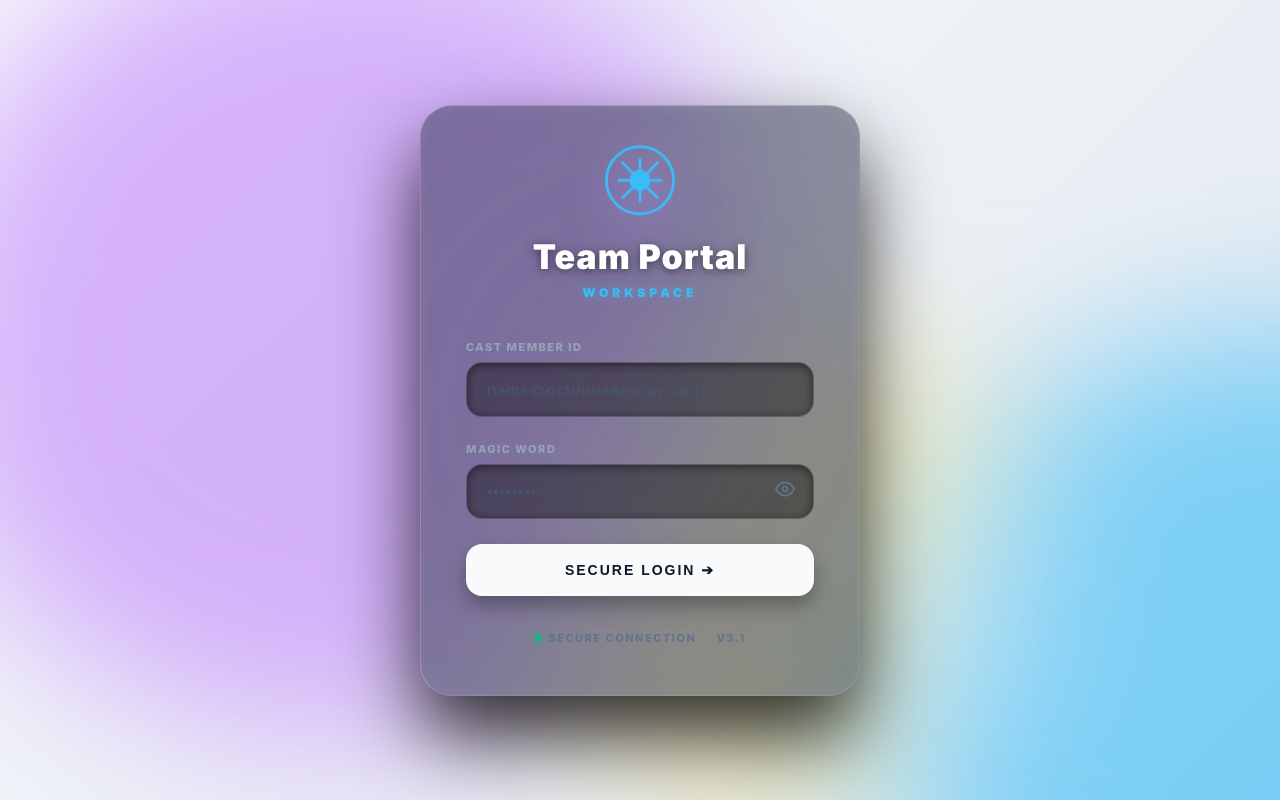
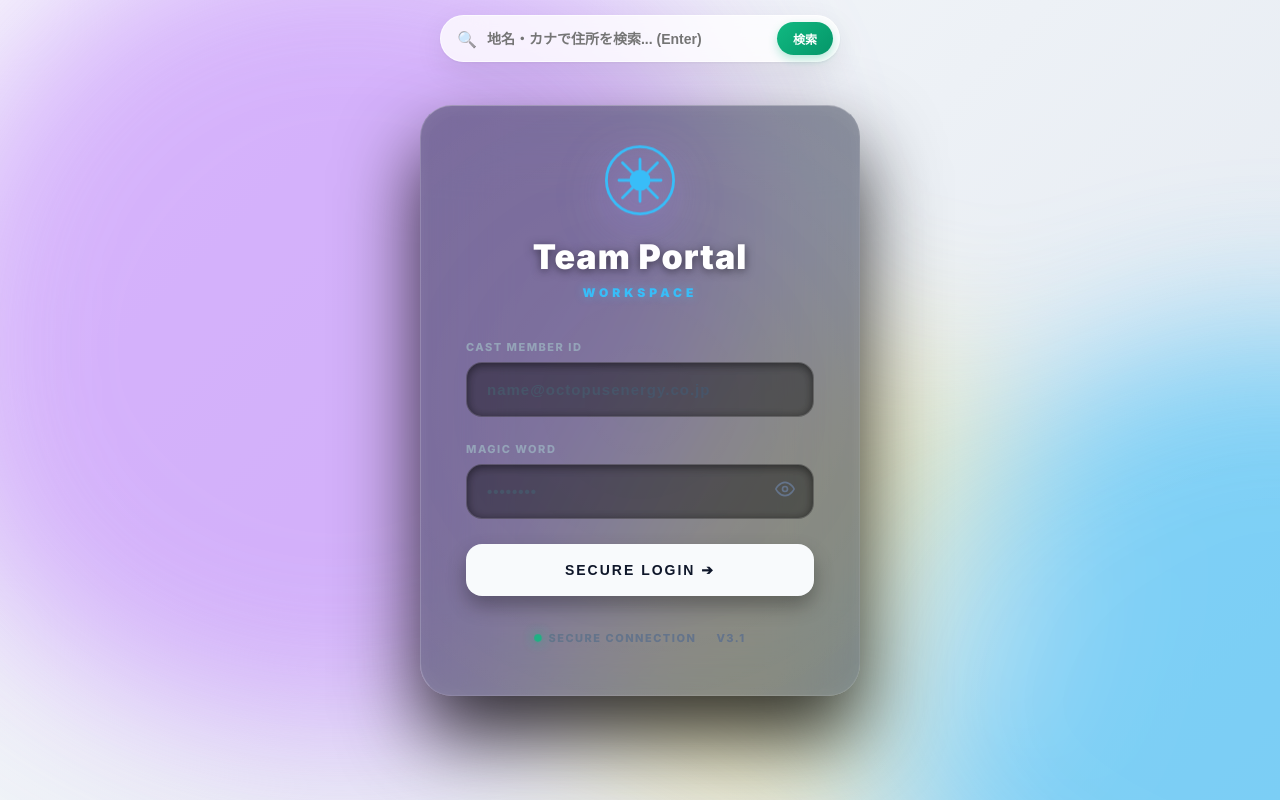
Before and after one commit to toranosukehigashi/team-portal, a Next.js app: page /login in a window 1280 px wide. Built offline with nearby package versions, Linux system fonts and the light colour scheme.

Commit message:
“住所読み方調べる機能”

```diff
--- /dev/null
+++ b/app/components/GlobalAddressSearch.tsx
@@ -0,0 +1,230 @@
+"use client";
+
+import React, { useState, useRef, useEffect } from "react";
+
+export default function GlobalAddressSearch() {
+  const [query, setQuery] = useState("");
+  const [results, setResults] = useState<any[]>([]);
+  const [status, setStatus] = useState("");
+  const [isOpen, setIsOpen] = useState(false);
+  const [showToast, setShowToast] = useState(false);
+  const wrapperRef = useRef<HTMLDivElement>(null);
+
+  // 💡 外側をクリックしたらドロップダウンを閉じる魔法
+  useEffect(() => {
+    function handleClickOutside(event: MouseEvent) {
+      if (wrapperRef.current && !wrapperRef.current.contains(event.target as Node)) {
+        setIsOpen(false);
+      }
+    }
+    document.addEventListener("mousedown", handleClickOutside);
+    return () => document.removeEventListener("mousedown", handleClickOutside);
+  }, []);
+
+  const handleSearch = async () => {
+    if (!query.trim()) return;
+
+    setStatus("検索中...");
+    setIsOpen(true);
+    setResults([]);
+
+    // 🪄 魔法のノーマライザ（旧字体を新字体へ自動変換！）
+    const normalizedKw = query
+      .replace(/彌/g, '弥').replace(/櫻/g, '桜').replace(/澤/g, '沢')
+      .replace(/[邊邉]/g, '辺').replace(/濱/g, '浜').replace(/廣/g, '広')
+      .replace(/鐵/g, '鉄').replace(/榮/g, '栄').replace(/萬/g, '万')
+      .replace(/壽/g, '寿').replace(/國/g, '国').replace(/區/g, '区')
+      .replace(/學/g, '学').replace(/實/g, '実').replace(/[嶋嶌]/g, '島')
+      .replace(/ヶ/g, 'ケ');
+
+    try {
+      const res = await fetch(`https://geoapi.heartrails.com/api/json?method=suggest&matching=like&keyword=${encodeURIComponent(normalizedKw)}`);
+      const data = await res.json();
+      const locs = data.response.location;
+
+      if (!locs || locs.length === 0) {
+        setStatus("見つかりません");
+        return;
+      }
+
+      setStatus(`${locs.length}件ヒット`);
+      setResults(locs.slice(0, 15)); // 最大15件
+    } catch (e) {
+      setStatus("通信エラー");
+    }
+  };
+
+  const handleKeyDown = (e: React.KeyboardEvent<HTMLInputElement>) => {
+    if (e.key === "Enter") handleSearch();
+  };
+
+  const handleCopy = (zip: string, pref: string, city: string, town: string) => {
+    const text = `〒${zip} ${pref}${city}${town}`;
+    navigator.clipboard.writeText(text);
+
+    // コピー完了トーストを表示
+    setShowToast(true);
+    setTimeout(() => setShowToast(false), 2000);
+    setIsOpen(false); // コピーしたら閉じる
+  };
+
+  return (
+    <div ref={wrapperRef} style={{
+      position: "fixed",
+      top: "15px",
+      left: "50%",
+      transform: "translateX(-50%)",
+      zIndex: 99999,
+      width: "100%",
+      maxWidth: "400px",
+      fontFamily: "'Inter', 'Noto Sans JP', sans-serif"
+    }}>
+      {/* 🌐 グローバル検索バー本体 */}
+      <div style={{
+        display: "flex",
+        alignItems: "center",
+        background: "rgba(255, 255, 255, 0.8)",
+        backdropFilter: "blur(20px)",
+        WebkitBackdropFilter: "blur(20px)",
+        border: "1px solid rgba(255, 255, 255, 0.6)",
+        borderRadius: "30px",
+        padding: "6px 6px 6px 16px",
+        boxShadow: "0 10px 30px rgba(0,0,0,0.08), 0 1px 3px rgba(0,0,0,0.05)",
+        transition: "0.3s",
+      }}>
+        <span style={{ fontSize: "16px", marginRight: "8px", opacity: 0.6 }}>🔍</span>
+        <input
+          type="text"
+          value={query}
+          onChange={(e) => setQuery(e.target.value)}
+          onKeyDown={handleKeyDown}
+          onFocus={() => { if (results.length > 0) setIsOpen(true); }}
+          placeholder="地名・カナで住所を検索... (Enter)"
+          style={{
+            flex: 1,
+            border: "none",
+            background: "transparent",
+            outline: "none",
+            fontSize: "14px",
+            fontWeight: 800,
+            color: "#334155",
+          }}
+        />
+        <button
+          onClick={handleSearch}
+          style={{
+            background: "linear-gradient(135deg, #10b981, #059669)",
+            color: "#fff",
+            border: "none",
+            padding: "8px 16px",
+            borderRadius: "24px",
+            fontWeight: 900,
+            fontSize: "12px",
+            cursor: "pointer",
+            boxShadow: "0 4px 10px rgba(16, 185, 129, 0.3)",
+            transition: "0.2s"
+          }}
+          onMouseOver={(e) => e.currentTarget.style.transform = "scale(1.05)"}
+          onMouseOut={(e) => e.currentTarget.style.transform = "scale(1)"}
+        >
+          検索
+        </button>
+      </div>
+
+      {/* 🍱 ドロップダウン検索結果 (Bento UI風) */}
+      {isOpen && (
+        <div style={{
+          marginTop: "8px",
+          background: "rgba(255, 255, 255, 0.9)",
+          backdropFilter: "blur(20px)",
+          border: "1px solid rgba(203, 213, 225, 0.5)",
+          borderRadius: "16px",
+          boxShadow: "0 20px 40px rgba(0,0,0,0.1)",
+          overflow: "hidden",
+          display: "flex",
+          flexDirection: "column",
+          animation: "fadeInDown 0.3s cubic-bezier(0.2, 0.8, 0.2, 1)"
+        }}>
+          <div style={{ padding: "8px 16px", fontSize: "11px", fontWeight: 900, color: "#64748b", background: "rgba(241, 245, 249, 0.5)", borderBottom: "1px solid rgba(203, 213, 225, 0.5)" }}>
+            {status}
+          </div>
+
+          <div style={{ maxHeight: "300px", overflowY: "auto", padding: "8px", display: "flex", flexDirection: "column", gap: "6px" }}>
+            {results.map((loc, idx) => {
+              const formattedZip = loc.postal.replace(/(\d{3})(\d{4})/, '$1-$2');
+              const kana = `${loc.city_kana || ''} ${loc.town_kana || ''}`.trim();
+
+              return (
+                <div
+                  key={idx}
+                  onClick={() => handleCopy(formattedZip, loc.prefecture, loc.city, loc.town)}
+                  style={{
+                    padding: "10px 14px",
+                    borderRadius: "10px",
+                    background: "#fff",
+                    border: "1px solid #e2e8f0",
+                    cursor: "pointer",
+                    transition: "all 0.2s",
+                  }}
+                  onMouseOver={(e) => {
+                    e.currentTarget.style.borderColor = "#10b981";
+                    e.currentTarget.style.background = "rgba(16, 185, 129, 0.05)";
+                    e.currentTarget.style.transform = "translateX(4px)";
+                  }}
+                  onMouseOut={(e) => {
+                    e.currentTarget.style.borderColor = "#e2e8f0";
+                    e.currentTarget.style.background = "#fff";
+                    e.currentTarget.style.transform = "translateX(0)";
+                  }}
+                >
+                  <div style={{ display: "flex", justifyContent: "space-between", alignItems: "center", marginBottom: "4px" }}>
+                    <span style={{ color: "#0f766e", fontWeight: 900, fontSize: "13px" }}>〒{formattedZip}</span>
+                  </div>
+                  <div style={{ color: "#1e293b", fontWeight: 800, fontSize: "13px" }}>
+                    {loc.prefecture}{loc.city}{loc.town}
+                  </div>
+                  <div style={{ color: "#64748b", fontSize: "10px", marginTop: "2px", fontWeight: 700 }}>
+                    ヨミ: {kana}
+                  </div>
+                </div>
+              );
+            })}
+          </div>
+        </div>
+      )}
+
+      {/* ✨ コピー完了トースト */}
+      <div style={{
+        position: "absolute",
+        top: "60px",
+        left: "50%",
+        transform: `translateX(-50%) ${showToast ? 'translateY(0) scale(1)' : 'translateY(-10px) scale(0.9)'}`,
+        opacity: showToast ? 1 : 0,
+        visibility: showToast ? "visible" : "hidden",
+        background: "#10b981",
+        color: "#fff",
+        padding: "8px 16px",
+        borderRadius: "20px",
+        fontSize: "12px",
+        fontWeight: 900,
+        boxShadow: "0 4px 12px rgba(16, 185, 129, 0.4)",
+        transition: "all 0.3s cubic-bezier(0.2, 0.8, 0.2, 1)",
+        pointerEvents: "none"
+      }}>
+        ✨ コピー完了！
+      </div>
+
+      <style dangerouslySetInnerHTML={{ __html: `
+        @keyframes fadeInDown {
+          from { opacity: 0; transform: translateY(-10px); }
+          to { opacity: 1; transform: translateY(0); }
+        }
+        /* スクロールバーの装飾 */
+        ::-webkit-scrollbar { width: 6px; }
+        ::-webkit-scrollbar-track { background: transparent; }
+        ::-webkit-scrollbar-thumb { background: rgba(203, 213, 225, 0.8); border-radius: 10px; }
+        ::-webkit-scrollbar-thumb:hover { background: rgba(148, 163, 184, 1); }
+      `}} />
+    </div>
+  );
+}
--- a/app/layout.tsx
+++ b/app/layout.tsx
@@ -2,6 +2,8 @@ import type { Metadata } from "next";
 import { Inter } from "next/font/google";
 import "./globals.css";
 import AuthGuard from "./AuthGuard"; // 🛡️ 先ほど作った鉄壁の門番を呼び出す！
+import GlobalAddressSearch from "@/app/components/GlobalAddressSearch"; // 👈 魔法の検索バーをインポート！
+
 
 const inter = Inter({ subsets: ["latin"] });
 
@@ -24,6 +26,9 @@ export default function RootLayout({
 
         {/* 🛡️ アプリのすべてを門番で包み込む！これで全ページに一撃で鍵がかかる！ */}
         <AuthGuard>
+          {/* 🌐 グローバル住所検索バー！AuthGuardの内側に置くことで、ログイン後のみ表示されます！ */}
+          <GlobalAddressSearch />
+
           {children}
         </AuthGuard>
 
```
